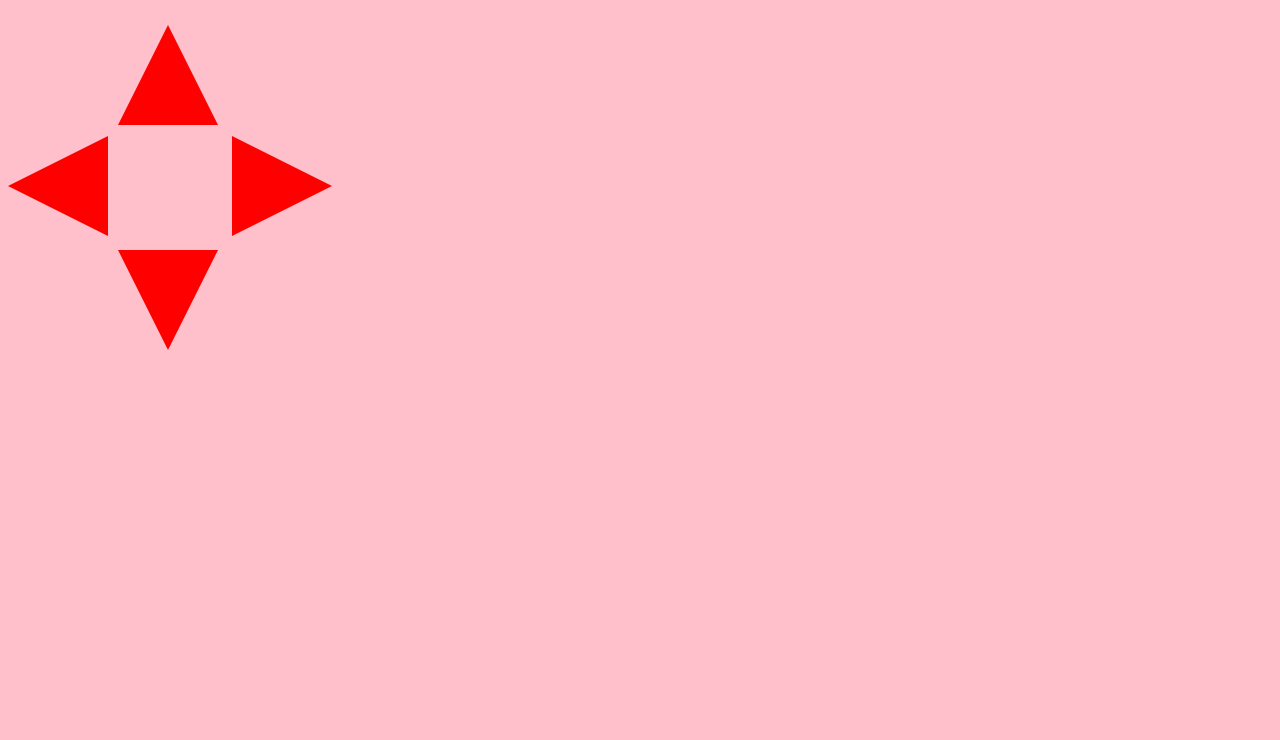
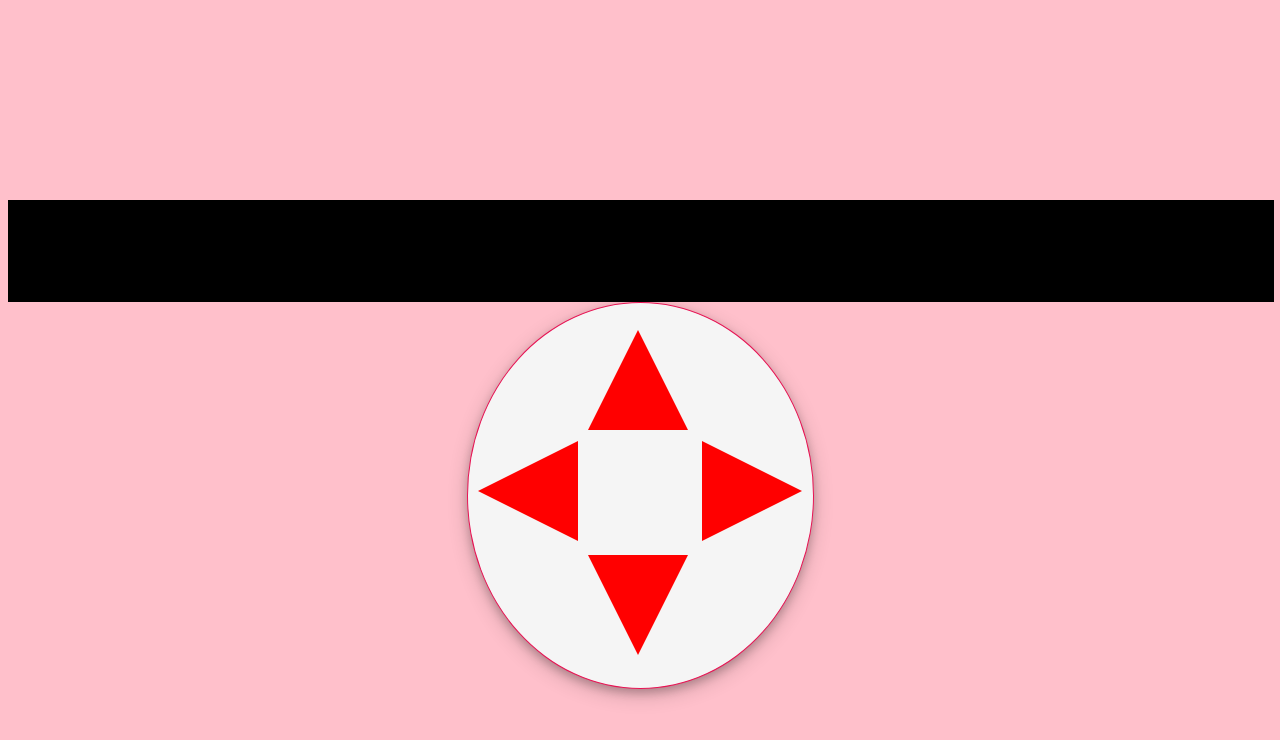
Before and after one commit to HalilCan/simon, a plain HTML site: page index.html in a window 1280 px wide. Drawn offline with nearby package versions, Linux system fonts and the light colour scheme.

Commit message:
for tomorrow, the current state is this; I can't get the bars behind the 'buttons' div, the program is still listening while the computer is playing its sequence, and you should look further into the timing details

```diff
--- a/css/style.css
+++ b/css/style.css
@@ -7,6 +7,40 @@ background-color: pink;
 
 #level-1 {
 
+}
+
+#buttons {
+    position: relative;
+    z-index: 1;
+    padding: 10px;
+    padding-bottom: 50px;
+    width: 325px;
+    height: 325px;
+    border: 1px solid #e81454;
+    border-radius: 50%;
+    margin: 0 auto;
+    background-color: whitesmoke;
+    box-shadow: 0 4px 8px 0 rgba(0, 0, 0, 0.2), 0 6px 20px 0 rgba(0, 0, 0, 0.19)
+}
+
+#bg-horizon{
+    border: 1px solid black;
+    width: 100%;
+    height: 100px;
+    z-index: -1;
+    margin-top: 200px;
+    background-color: black;
+    overflow: hidden;
+
+}
+
+#bg-vertical {
+
+}
+
+.stripe {
+    display: flex;
+    position: relative;
 }
 
 #level-2 {
--- a/index.html
+++ b/index.html
@@ -9,6 +9,8 @@
 </head>
 
 <body>
+  <div class = 'stripe' id = 'bg-horizon'></div>
+  <div class = 'stripe' id = 'bg-vertical'></div>
   <div id = 'buttons'>
   <div class = 'button-level' id = 'level-1'>
 
--- a/js/index.js
+++ b/js/index.js
@@ -32,6 +32,7 @@ function start_level () {
 
 var anim_index = 0;
 function play_sequence() {
+  not_listening();
   for (var i = 0; i < level + 1; i++) {
     console.log('played seq value : ' + sequence[i]);
     anim_index = sequence[i];
@@ -40,10 +41,10 @@ function play_sequence() {
       setTimeout(function() {
         animate_button(sequence[i]);
         console.log(Date.now());
-      }, 1000 * i);
+      }, 600 * i);
     })(i);
   }
-  setTimeout(make_listening, 2000);
+  setTimeout(make_listening, 600);
 }
 
 window.onkeyup = function(e) {
```
